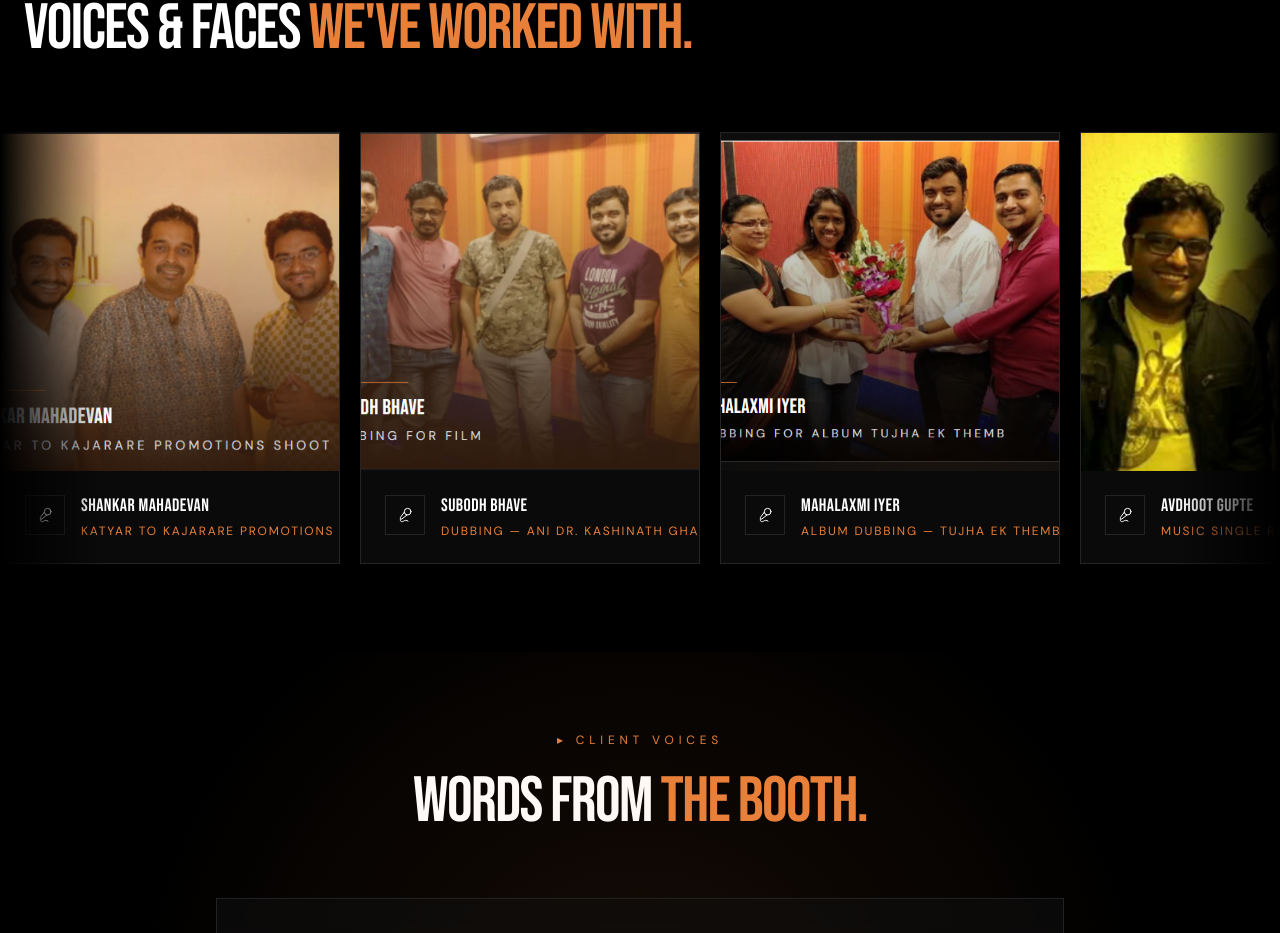
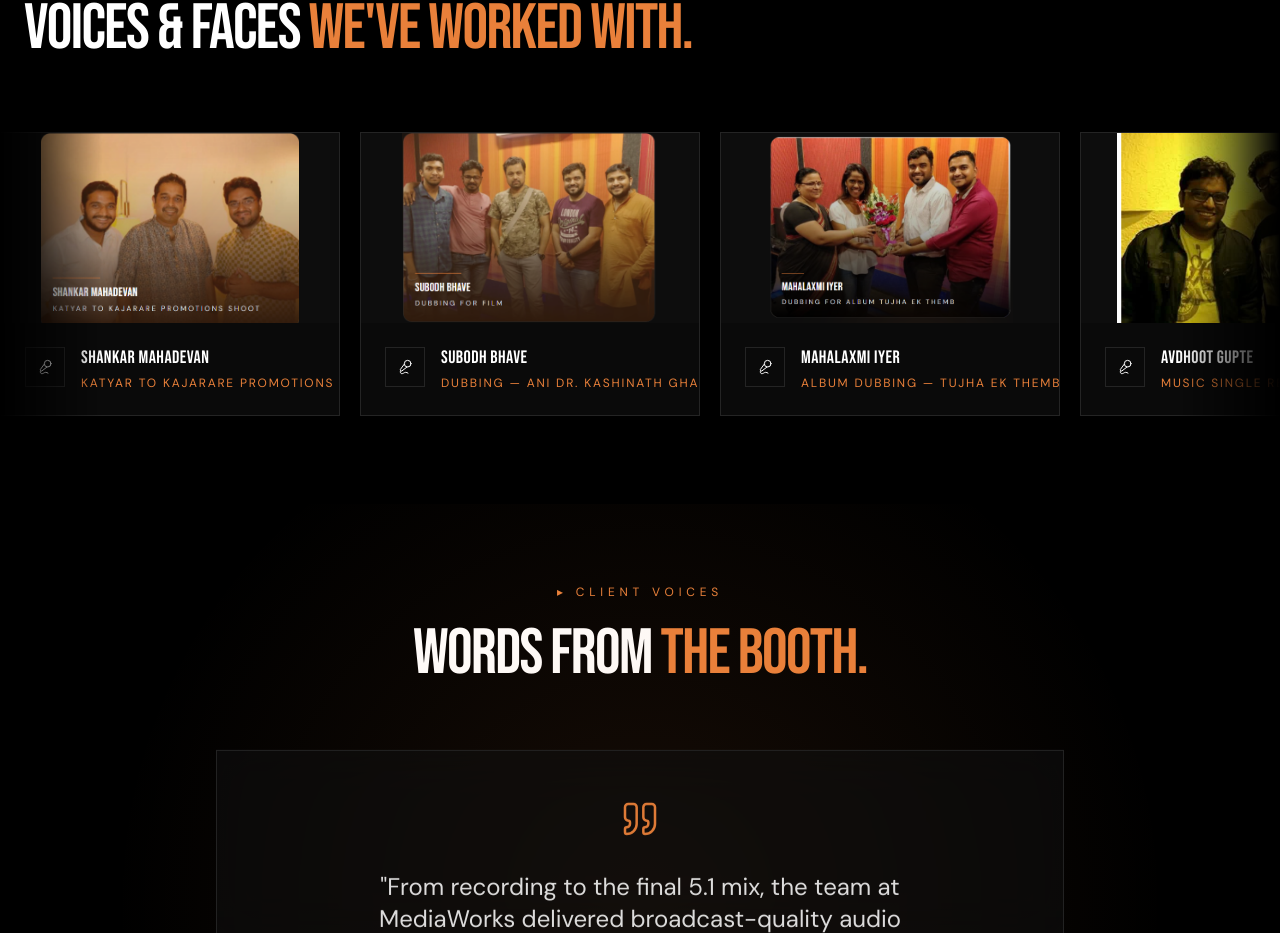
Before and after one commit to Ismail26477/media8, a React (Vite) app: page / in a window 1280 px wide. Shown: the part 4634-5567 px from the top of the page. Built offline with nearby package versions, Linux system fonts and the light colour scheme; the HTML template or start-up script is replaced by a standard one.

Commit message:
fix: resolve image cropping in Voices & Faces section
Change aspect ratio and object fit to display full images.

Co-authored-by: Ismail Sheikh <129026460+Ismail26477@users.noreply.github.com>

```diff
--- a/src/components/sections/Collaborations.tsx
+++ b/src/components/sections/Collaborations.tsx
@@ -17,11 +17,11 @@ const people = [
 const Card = ({ name, project, image }: { name: string; project: string; image?: string }) => (
   <div className="glass-card overflow-hidden min-w-[260px] sm:min-w-0 group hover:border-primary transition-colors">
     {image && (
-      <div className="relative overflow-hidden bg-background aspect-square">
+      <div className="relative overflow-hidden bg-background aspect-video flex items-center justify-center">
         <img
           src={image}
           alt={name}
-          className="w-full h-full object-cover group-hover:scale-105 transition-transform duration-500"
+          className="w-full h-full object-contain group-hover:scale-105 transition-transform duration-500"
         />
       </div>
     )}
```
